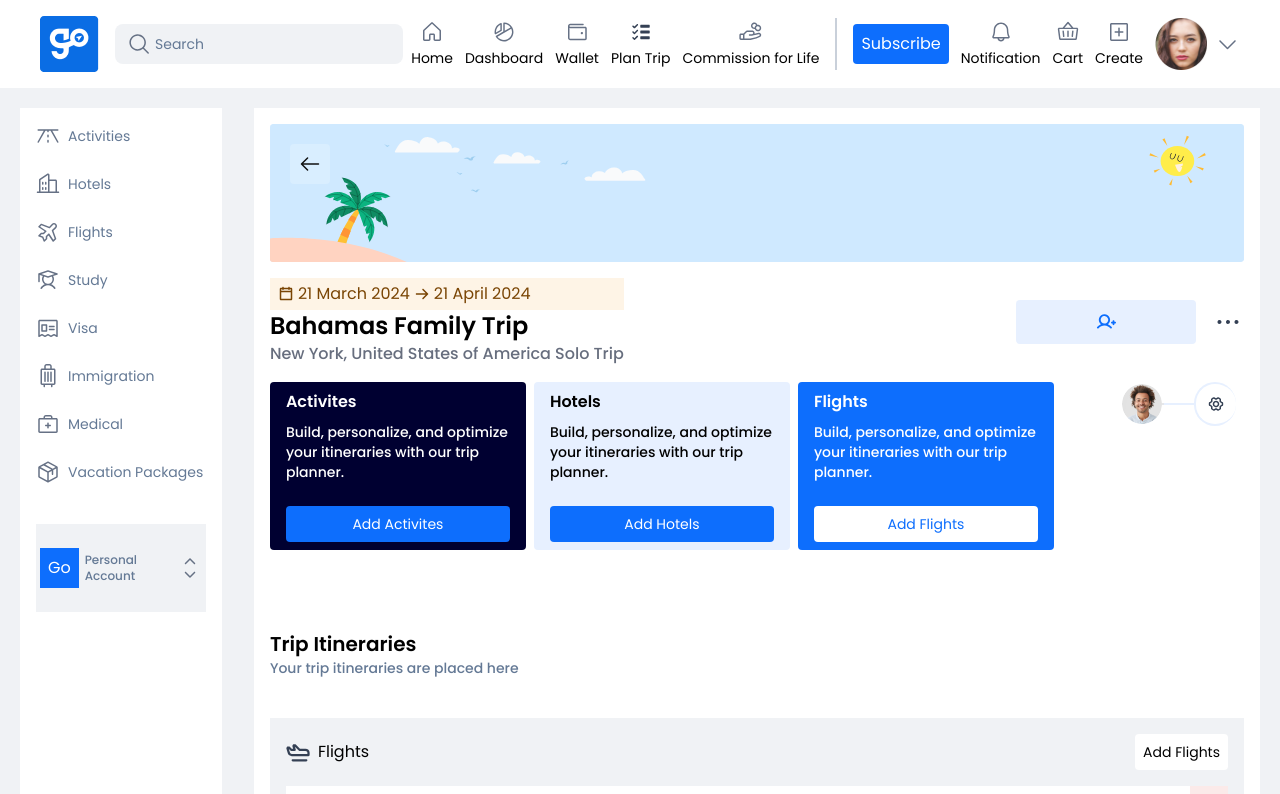
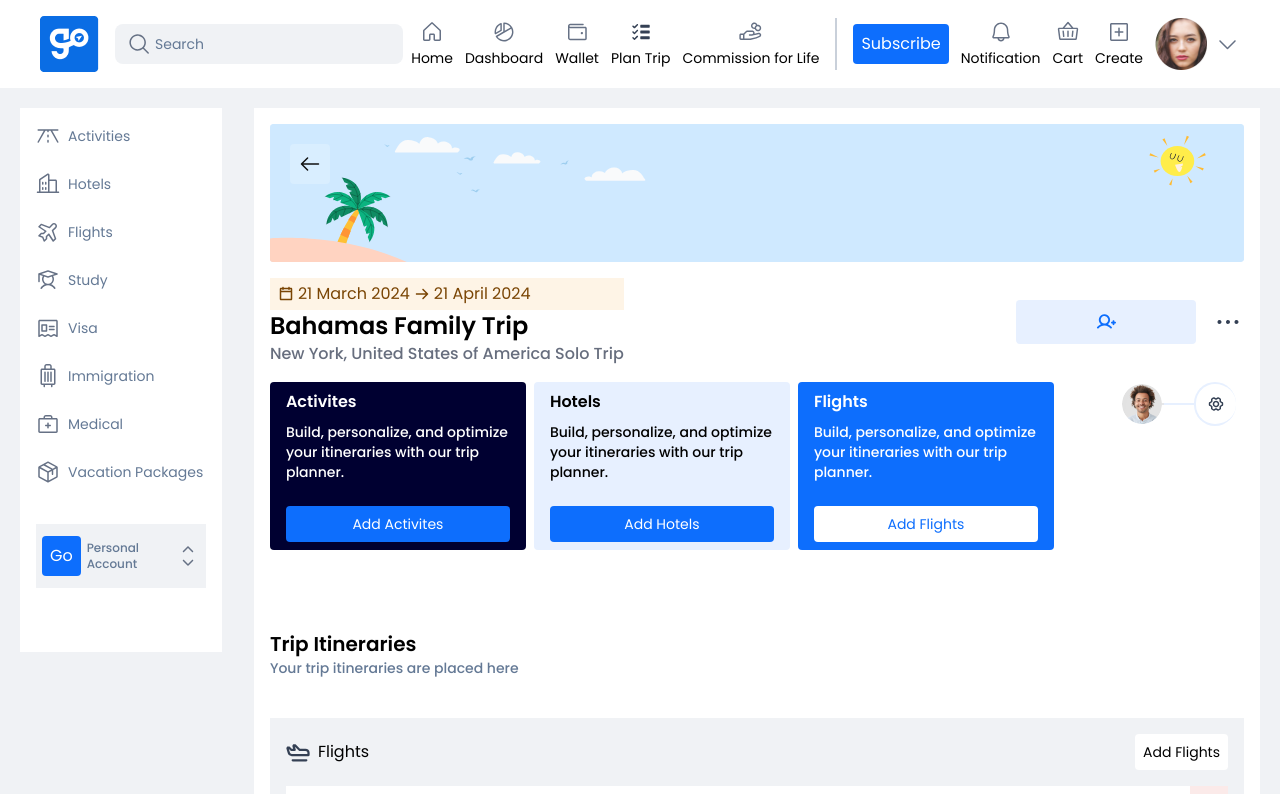
Before and after one commit to developer-afo/voyatek-test, a Next.js app: page / in a window 1280 px wide. Shown: the top 794 px of the page. Built offline with nearby package versions, Linux system fonts and the light colour scheme.

Commit message:
enhancement(/src/components/layout/): updates design to new figma design

```diff
--- a/src/components/layout/navbar.tsx
+++ b/src/components/layout/navbar.tsx
@@ -2,7 +2,7 @@ import { navitems } from "../home/home.constant";
 
 function NavBar() {
   return (
-    <nav className="w-1/6 bg-white p-4 xl:block hidden">
+    <nav className="w-1/6 h-fit bg-white p-4 pb-16 xl:block hidden">
       <ul className="space-y-6">
         {navitems.map((item, i) => (
           <li
@@ -15,8 +15,8 @@ function NavBar() {
         ))}
       </ul>
 
-      <div className="mt-10 py-6 px-1 gap-1.5 flex items-center bg-neutral-300">
-        <p className="p-2 h-fit bg-primary-600 text-white">Go</p>
+      <div className="mt-10 py-3 px-1.5 gap-1.5 flex items-center bg-neutral-300">
+        <p className="p-2 h-fit bg-primary-600 text-white rounded">Go</p>
 
         <p className="text-text-black-secondary text-xs 2xl:text-sm font-medium">
           Personal Account
```
